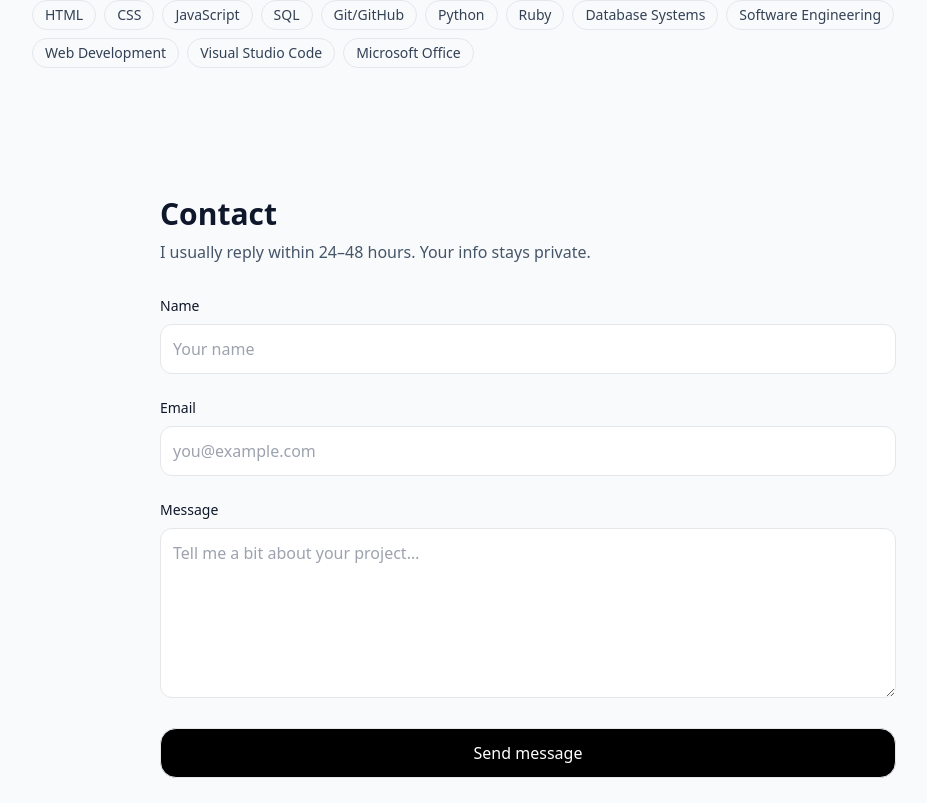
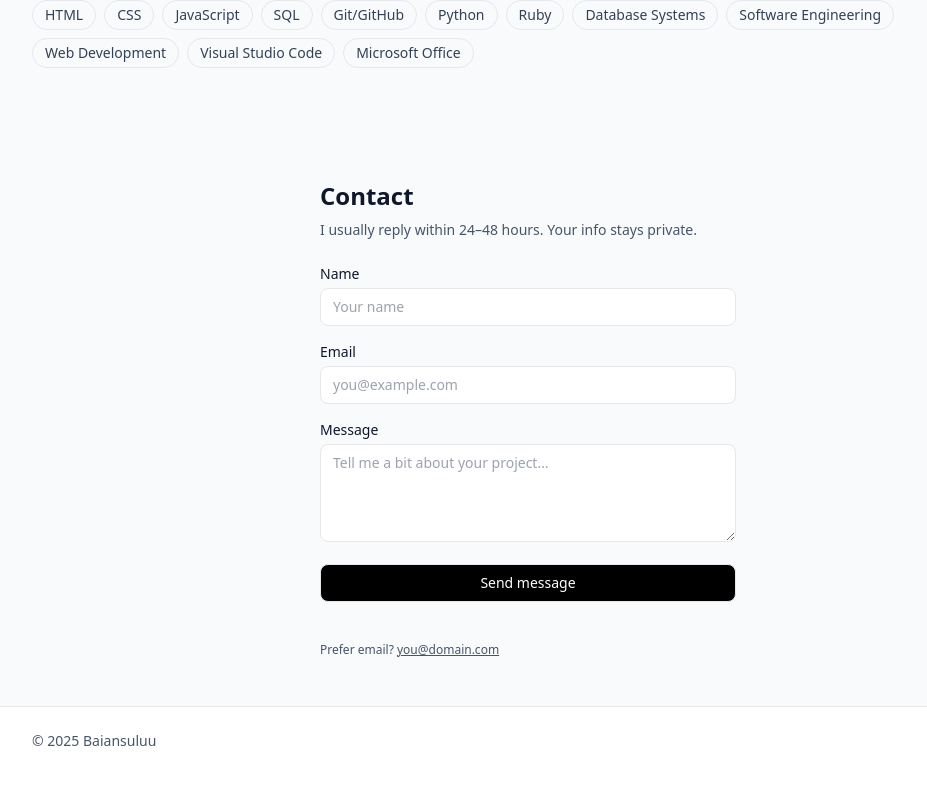
Before and after one commit to Baiansulu/my_portfolio, a React (Vite) app: page / in a window 1280 px wide. Shown: the part 1177-1980 px from the top of the page, without its empty margins (112-1039 px from the left). After the commit the page ends 1952 px from the top, so only its background shows below. Built offline with nearby package versions, Linux system fonts and the light colour scheme.

Commit message:
Update Contact.jsx

```diff
--- a/src/components/Contact.jsx
+++ b/src/components/Contact.jsx
@@ -28,18 +28,20 @@ export default function Contact() {
   }
 
   return (
-    <section id="contact" className="mx-auto max-w-3xl px-4 py-16">
-      <h2 className="text-3xl font-semibold mb-2">Contact</h2>
-      <p className="text-slate-600 mb-8">I usually reply within 24–48 hours. Your info stays private.</p>
+    <section id="contact" className="mx-auto max-w-md px-4 py-12">
+      <h2 className="text-2xl font-semibold mb-2">Contact</h2>
+      <p className="text-slate-600 mb-6 text-sm">
+        I usually reply within 24–48 hours. Your info stays private.
+      </p>
 
-      <form onSubmit={handleSubmit} className="grid gap-6">
+      <form onSubmit={handleSubmit} className="grid gap-4">
         <input type="text" name="_gotcha" className="hidden" tabIndex={-1} autoComplete="off" />
 
         <div>
           <label htmlFor="name" className="block text-sm font-medium">Name</label>
           <input
             id="name" name="name" type="text" required autoComplete="name"
-            className="mt-2 w-full rounded-xl border p-3 outline-none focus:ring"
+            className="mt-1 w-full rounded-lg border px-3 py-2 text-sm outline-none focus:ring"
             placeholder="Your name"
           />
         </div>
@@ -48,7 +50,7 @@ export default function Contact() {
           <label htmlFor="email" className="block text-sm font-medium">Email</label>
           <input
             id="email" name="email" type="email" required autoComplete="email"
-            className="mt-2 w-full rounded-xl border p-3 outline-none focus:ring"
+            className="mt-1 w-full rounded-lg border px-3 py-2 text-sm outline-none focus:ring"
             placeholder="you@example.com"
           />
         </div>
@@ -56,25 +58,25 @@ export default function Contact() {
         <div>
           <label htmlFor="message" className="block text-sm font-medium">Message</label>
           <textarea
-            id="message" name="message" required rows={6}
-            className="mt-2 w-full rounded-xl border p-3 outline-none focus:ring"
+            id="message" name="message" required rows={4}
+            className="mt-1 w-full rounded-lg border px-3 py-2 text-sm outline-none focus:ring"
             placeholder="Tell me a bit about your project…"
           />
         </div>
 
         <button
           type="submit"
-          className="inline-flex items-center justify-center rounded-2xl border bg-black px-5 py-3 text-white hover:opacity-90 focus-visible:outline focus-visible:outline-2"
+          className="inline-flex items-center justify-center rounded-lg border bg-black px-4 py-2 text-sm font-medium text-white hover:opacity-90 focus-visible:outline focus-visible:outline-2"
         >
           Send message
         </button>
 
-        <p aria-live="polite" className={`text-sm ${status.type === "error" ? "text-rose-600" : "text-emerald-600"}`}>
+        <p aria-live="polite" className={`text-xs ${status.type === "error" ? "text-rose-600" : "text-emerald-600"}`}>
           {status.msg}
         </p>
       </form>
 
-      <div className="mt-8 text-sm text-slate-600">
+      <div className="mt-6 text-xs text-slate-600">
         Prefer email? <a href="mailto:you@domain.com" className="underline">you@domain.com</a>
       </div>
     </section>
```
